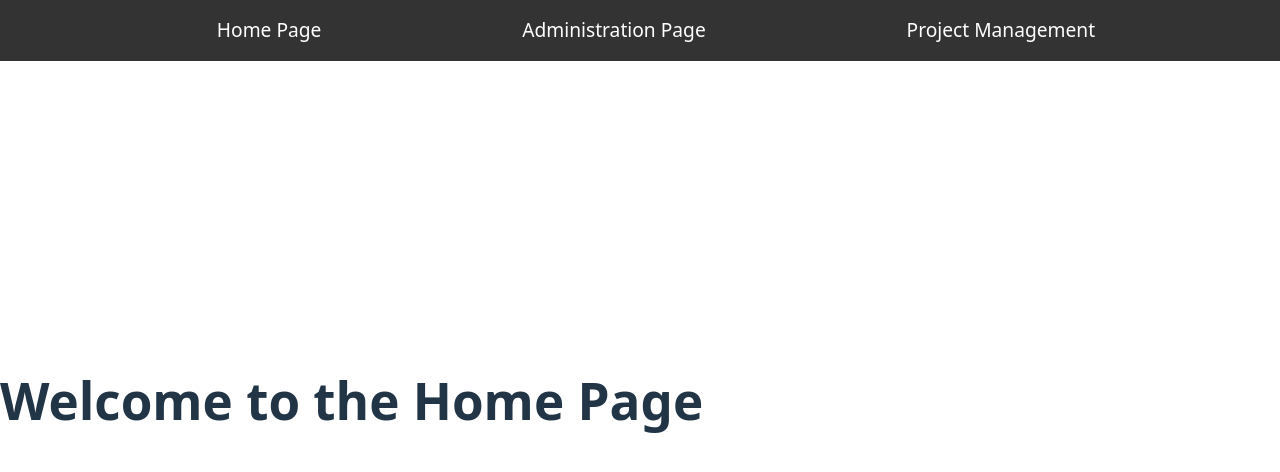
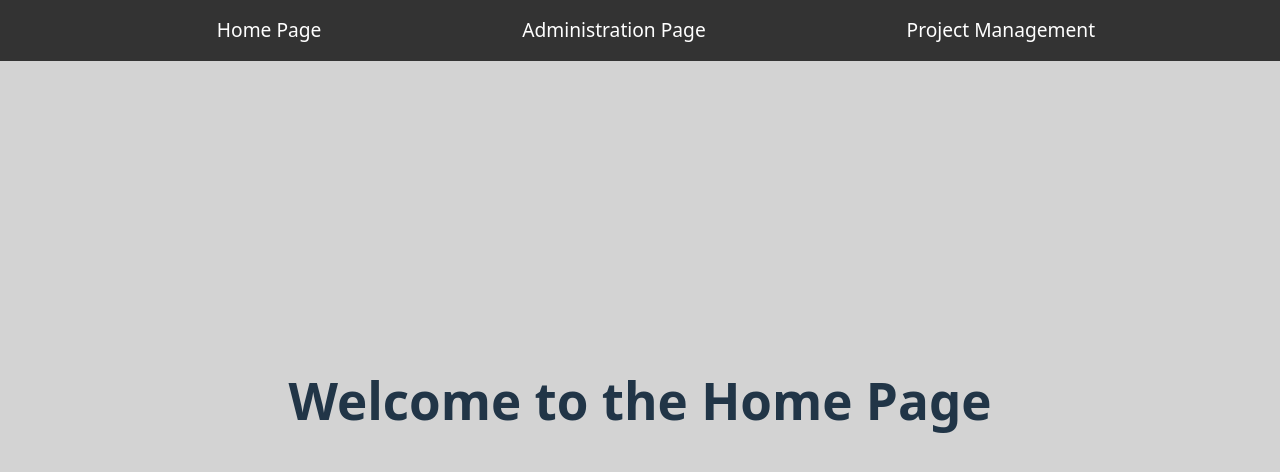
Before and after one commit to robertojvi/ApPmBack, a React (Vite) app in the folder ProjectManagementFrontEnd/: page / in a window 1280 px wide. Shown: the top 472 px of the page. Built offline with nearby package versions, Linux system fonts and the light colour scheme.

Commit message:
feat: Add Admin, Home, and Project Management pages with consistent styling and layout

```diff
--- /dev/null
+++ b/ProjectManagementFrontEnd/src/components/AdminPage.css
@@ -0,0 +1,21 @@
+.container {
+    width: 100vw;
+    height: 100vh;
+    margin: 0;
+    display: flex;
+    flex-direction: column;
+    align-items: center;
+    justify-content: center;
+    text-align: center;
+    background-color: lightgray;
+}
+
+.container>* {
+    width: 100%;
+}
+
+@media (max-width: 768px) {
+    .container {
+        width: 100vw;
+    }
+}
--- a/ProjectManagementFrontEnd/src/components/AdminPage.jsx
+++ b/ProjectManagementFrontEnd/src/components/AdminPage.jsx
@@ -1,6 +1,8 @@
+import "./AdminPage.css";
+
 function AdminPage() {
 	return (
-		<div className="container">
+		<div className="container" style={{ backgroundColor: "lightgray" }}>
 			<h1>Administration Page</h1>
 			<p>This is the Administration Page.</p>
 		</div>
--- /dev/null
+++ b/ProjectManagementFrontEnd/src/components/HomePage.css
@@ -0,0 +1,25 @@
+.container {
+    width: 100vw;
+    /* Ensure full viewport width */
+    height: 100vh;
+    /* Ensure full viewport height */
+    margin: 0;
+    display: flex;
+    flex-direction: column;
+    align-items: center;
+    justify-content: center;
+    text-align: center;
+    background-color: lightgray;
+}
+
+.container>* {
+    width: 100%;
+    /* Ensure all child elements use 100% of the available width */
+}
+
+@media (max-width: 768px) {
+    .container {
+        width: 100vw;
+        /* Ensure full width on smaller screens */
+    }
+}
--- a/ProjectManagementFrontEnd/src/components/HomePage.jsx
+++ b/ProjectManagementFrontEnd/src/components/HomePage.jsx
@@ -1,3 +1,5 @@
+import "./HomePage.css";
+
 function HomePage() {
 	return (
 		<div className="container">
--- /dev/null
+++ b/ProjectManagementFrontEnd/src/components/ProjectManagementPage.css
@@ -0,0 +1,21 @@
+.container {
+    width: 100vw;
+    height: 100vh;
+    margin: 0;
+    display: flex;
+    flex-direction: column;
+    align-items: center;
+    justify-content: center;
+    text-align: center;
+    background-color: lightgray;
+}
+
+.container>* {
+    width: 100%;
+}
+
+@media (max-width: 768px) {
+    .container {
+        width: 100vw;
+    }
+}
--- a/ProjectManagementFrontEnd/src/components/ProjectManagementPage.jsx
+++ b/ProjectManagementFrontEnd/src/components/ProjectManagementPage.jsx
@@ -1,6 +1,8 @@
+import "./ProjectManagementPage.css";
+
 function ProjectManagementPage() {
 	return (
-		<div className="container">
+		<div className="container" style={{ backgroundColor: "lightgray" }}>
 			<h1>Project Management Page</h1>
 			<p>This is the Project Management Page.</p>
 		</div>
```
